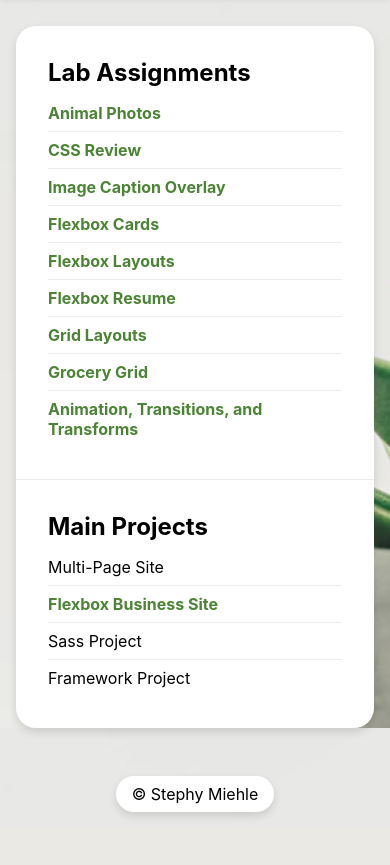
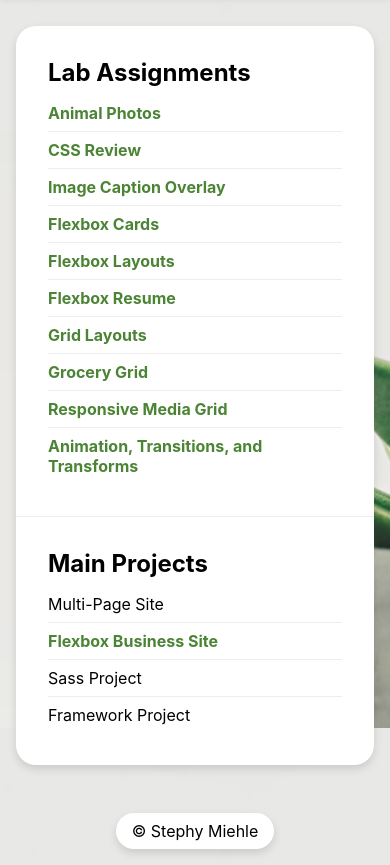
Before and after one commit to stephymiehle/web115, a plain HTML site: page index.html in a window 390 px wide. Shown: the part 116-981 px from the top of the page. Before the commit the page ends 944 px from the top, so only its background shows below. Drawn offline with Linux system fonts and the light colour scheme.

Commit message:
Add link to responsive media grid

```diff
--- a/index.html
+++ b/index.html
@@ -42,6 +42,9 @@
               <a href="labs/grocery-grid/">Grocery Grid</a>
             </li>
             <li>
+              <a href="labs/media-grid/">Responsive Media Grid</a>
+            </li>
+            <li>
               <a href="labs/animation-transition-transform/">Animation, Transitions, and Transforms</a>
             </li>
           </ul>
```
